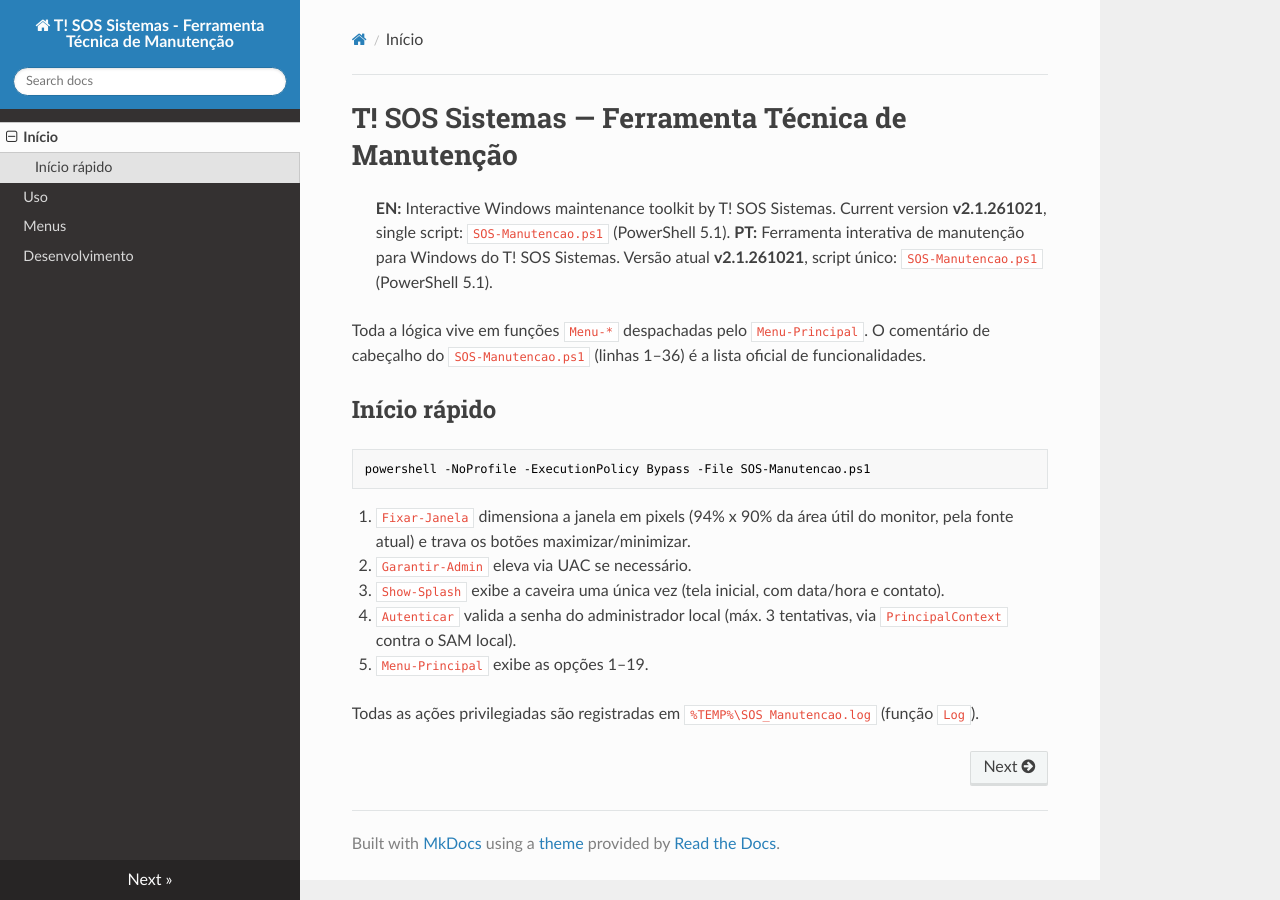
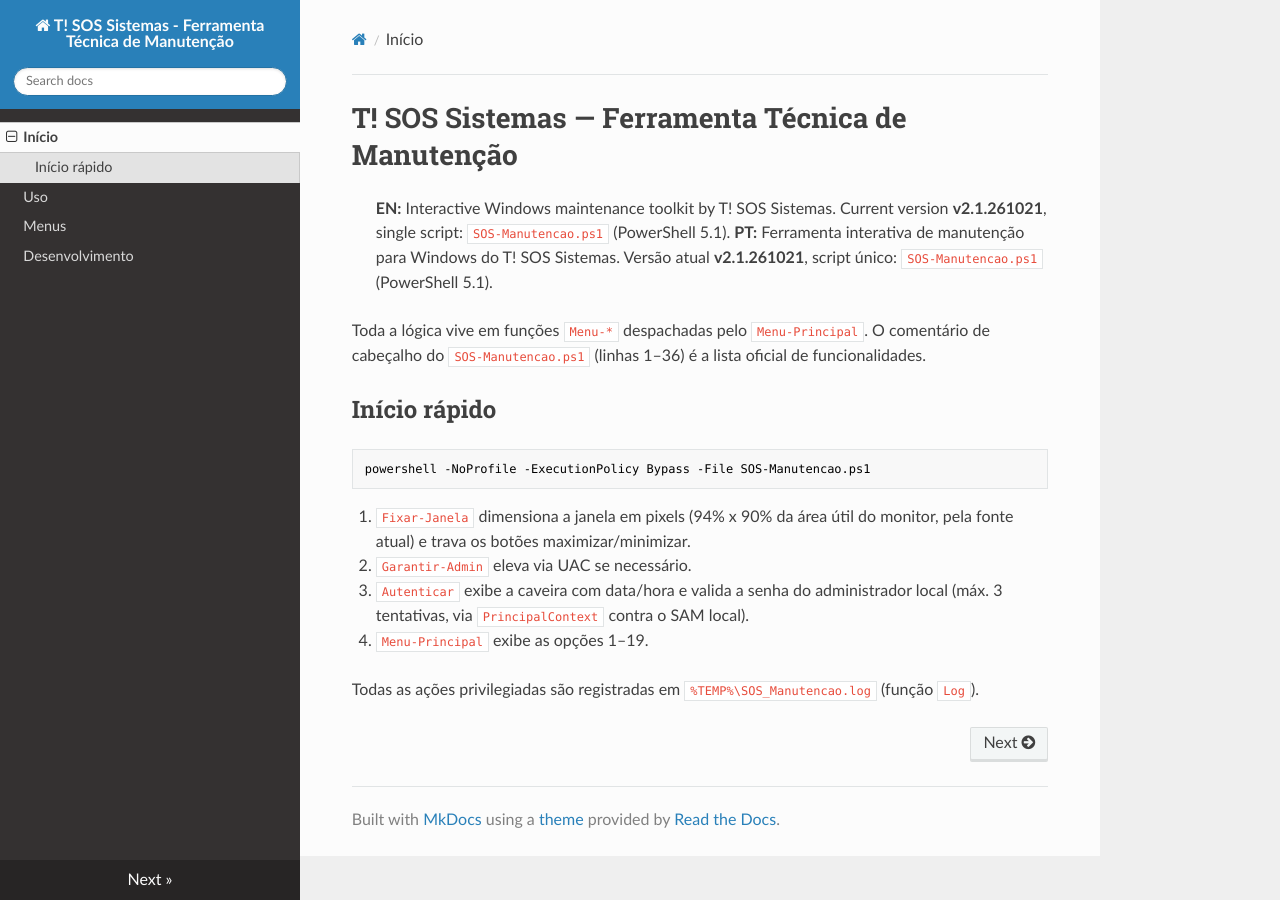
Before and after one commit to klaytonPrinceMS/ps1Bat, an MkDocs documentation site: the page built from docs/index.md, in a window 1280 px wide. Built offline with MkDocs 1.6.1, drawn with Linux system fonts in a browser that asks for light colours; nearby versions of some CDN libraries.

Commit message:
261021 caveira na tela de autenticacao

```diff
--- a/docs/index.md
+++ b/docs/index.md
@@ -16,10 +16,9 @@ powershell -NoProfile -ExecutionPolicy Bypass -File SOS-Manutencao.ps1
 1. `Fixar-Janela` dimensiona a janela em pixels (94% x 90% da área útil do
    monitor, pela fonte atual) e trava os botões maximizar/minimizar.
 2. `Garantir-Admin` eleva via UAC se necessário.
-3. `Show-Splash` exibe a caveira uma única vez (tela inicial, com data/hora e contato).
-4. `Autenticar` valida a senha do administrador local (máx. 3 tentativas,
-   via `PrincipalContext` contra o SAM local).
-5. `Menu-Principal` exibe as opções 1–19.
+3. `Autenticar` exibe a caveira com data/hora e valida a senha do administrador
+   local (máx. 3 tentativas, via `PrincipalContext` contra o SAM local).
+4. `Menu-Principal` exibe as opções 1–19.
 
 Todas as ações privilegiadas são registradas em
 `%TEMP%\SOS_Manutencao.log` (função `Log`).
```
Also changed, not shown: 2 other files.
